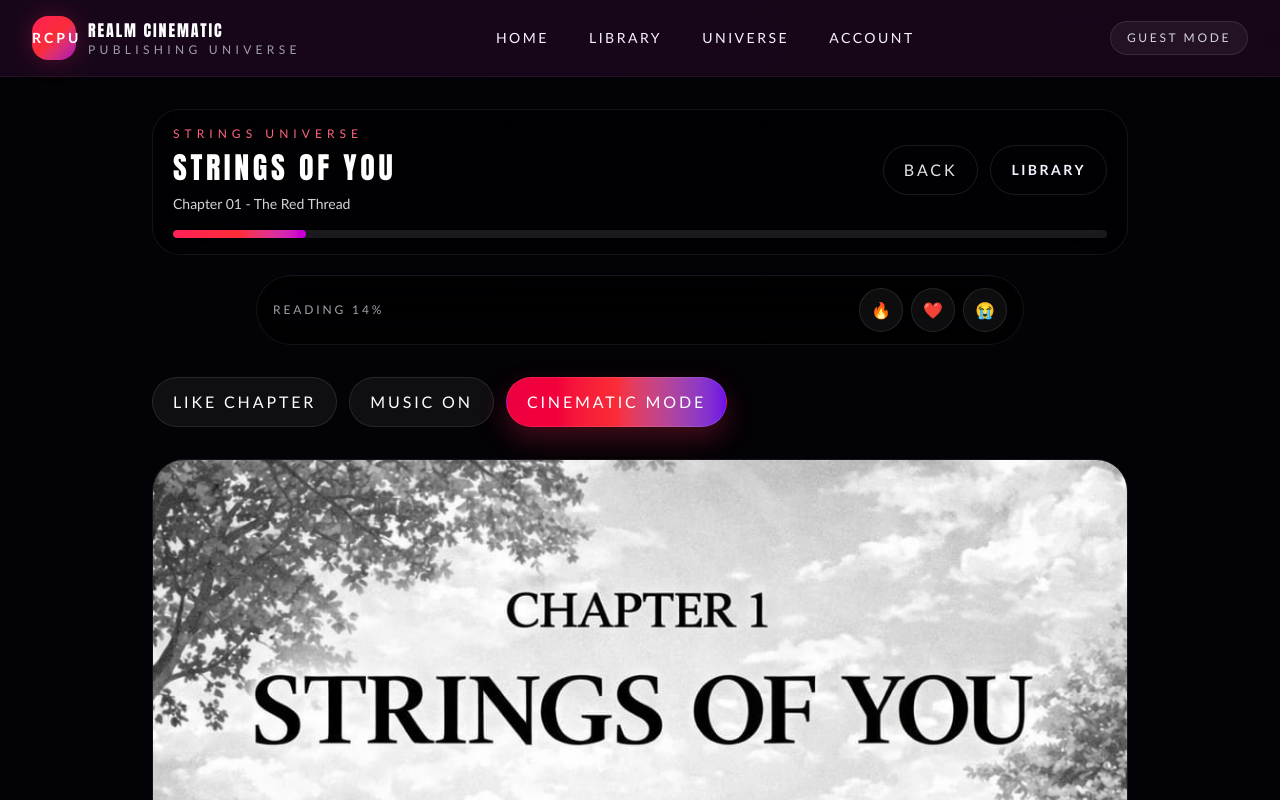
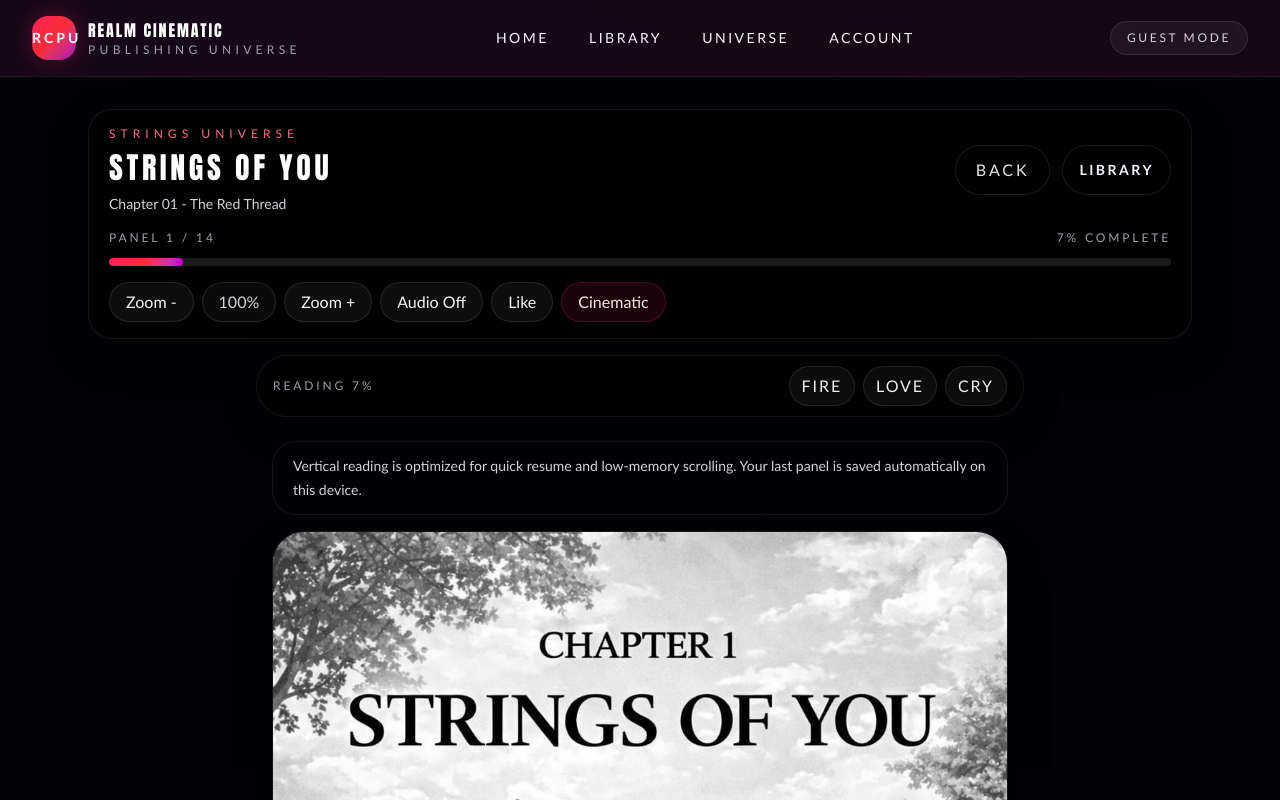
Before and after one commit to ACM-Network/RCU-MANGA, a Next.js app: page /manga/strings-of-you/chapter/soy-001 in a window 1280 px wide. Shown: the top 800 px of the page. Built offline with nearby package versions, Linux system fonts and the light colour scheme; no server answers; the database is empty.

Commit message:
Phase 2 upgrade: reader, UI, recommendations

```diff
--- a/app/globals.css
+++ b/app/globals.css
@@ -21,6 +21,7 @@
 
 html {
   scroll-behavior: smooth;
+  -webkit-text-size-adjust: 100%;
 }
 
 body {
@@ -33,11 +34,16 @@ body {
     linear-gradient(180deg, #030206 0%, #09040f 48%, #030206 100%);
   color: var(--foreground);
   font-family: var(--font-body, "Trebuchet MS", "Segoe UI", sans-serif);
+  text-rendering: optimizeLegibility;
 }
 
 a {
   color: inherit;
   text-decoration: none;
+}
+
+img {
+  display: block;
 }
 
 button,
@@ -127,6 +133,21 @@ select {
     linear-gradient(180deg, #030206 0%, #0a0613 100%);
 }
 
+.section-shell {
+  position: relative;
+  padding-top: 0.25rem;
+}
+
+.section-shell::before {
+  content: "";
+  position: absolute;
+  left: 0;
+  right: 0;
+  top: -0.5rem;
+  height: 1px;
+  background: linear-gradient(90deg, transparent, rgba(255, 255, 255, 0.12), transparent);
+}
+
 .poster-shadow {
   box-shadow:
     0 14px 34px rgba(0, 0, 0, 0.45),
@@ -173,3 +194,24 @@ select {
 .animate-pulse-glow {
   animation: pulseGlow 3.2s ease-in-out infinite;
 }
+
+@media (max-width: 640px) {
+  html {
+    scroll-padding-top: 88px;
+  }
+
+  .section-title {
+    letter-spacing: 0.08em;
+  }
+}
+
+@media (prefers-reduced-motion: reduce) {
+  html {
+    scroll-behavior: auto;
+  }
+
+  .animate-drift,
+  .animate-pulse-glow {
+    animation: none;
+  }
+}
--- a/app/manga/[slug]/chapter/[chapterId]/page.tsx
+++ b/app/manga/[slug]/chapter/[chapterId]/page.tsx
@@ -47,6 +47,7 @@ export default async function ChapterPage({ params }: ChapterPageProps) {
 
   return (
     <ChapterReaderClient
+      key={result.chapter.id}
       manga={result.manga}
       chapter={result.chapter}
       previous={result.previous}
--- a/app/template.tsx
+++ /dev/null
@@ -1,23 +0,0 @@
-"use client";
-
-import { AnimatePresence, motion } from "framer-motion";
-import { usePathname } from "next/navigation";
-import type { ReactNode } from "react";
-
-export default function Template({ children }: { children: ReactNode }) {
-  const pathname = usePathname();
-
-  return (
-    <AnimatePresence mode="wait" initial={false}>
-      <motion.div
-        key={pathname}
-        initial={{ opacity: 0, y: 10 }}
-        animate={{ opacity: 1, y: 0 }}
-        exit={{ opacity: 0, y: -6 }}
-        transition={{ duration: 0.28, ease: [0.22, 1, 0.36, 1] }}
-      >
-        {children}
-      </motion.div>
-    </AnimatePresence>
-  );
-}
--- a/components/manga/poster-card.tsx
+++ b/components/manga/poster-card.tsx
@@ -20,10 +20,12 @@ export function PosterCard({ manga }: PosterCardProps) {
           src={manga.coverImage}
           alt={manga.title}
           fill
+          loading="lazy"
           sizes="(max-width: 640px) 46vw, (max-width: 1024px) 28vw, 18vw"
           className="object-cover transition duration-500 group-hover:scale-[1.06]"
         />
         <div className="absolute inset-0 bg-gradient-to-t from-black/70 via-transparent to-transparent opacity-75 transition group-hover:opacity-90" />
+        <div className="absolute inset-x-0 bottom-0 h-24 bg-gradient-to-t from-black/80 to-transparent" />
         <div className="absolute inset-x-4 bottom-4 flex items-center justify-between rounded-full border border-white/10 bg-black/45 px-3 py-2 text-[11px] uppercase tracking-[0.24em] text-zinc-200 backdrop-blur-md">
           <span>{manga.universe}</span>
           <span>{manga.status}</span>
--- a/components/reader/chapter-reader-client.tsx
+++ b/components/reader/chapter-reader-client.tsx
@@ -2,11 +2,10 @@
 
 import dynamic from "next/dynamic";
 import Link from "next/link";
-import { useEffect, useRef, useState } from "react";
+import { useCallback, useEffect, useMemo, useRef, useState } from "react";
 
 import { ReaderChrome } from "@/components/reader/reader-chrome";
 import { ReaderPanel } from "@/components/reader/reader-panel";
-import { Button } from "@/components/ui/button";
 import { useUserLibrary } from "@/hooks/use-user-library";
 import type { Chapter, Manga } from "@/lib/types";
 
@@ -38,6 +37,8 @@ export function ChapterReaderClient({
   const [cinematic, setCinematic] = useState(false);
   const [musicOn, setMusicOn] = useState(false);
   const [progress, setProgress] = useState(0);
+  const [currentPanel, setCurrentPanel] = useState(1);
+  const [zoomLevel, setZoomLevel] = useState(1);
   const audioRef = useRef<AudioContext | null>(null);
   const gainRef = useRef<GainNode | null>(null);
   const lastSavedIndexRef = useRef(-1);
@@ -58,13 +59,18 @@ export function ChapterReaderClient({
         const visible = entries
           .filter((entry) => entry.isIntersecting)
           .sort((a, b) => b.intersectionRatio - a.intersectionRatio)[0];
+
         if (!visible) return;
 
         const index = Number((visible.target as HTMLElement).dataset.panelIndex ?? 0);
         if (lastSavedIndexRef.current === index) return;
+
         lastSavedIndexRef.current = index;
         const nextProgress = (index + 1) / chapter.images.length;
+
+        setCurrentPanel(index + 1);
         setProgress(nextProgress);
+
         void saveProgress(
           manga.slug,
           chapter.id,
@@ -85,7 +91,10 @@ export function ChapterReaderClient({
 
   useEffect(() => {
     if (!musicOn) {
-      gainRef.current?.gain.linearRampToValueAtTime(0.0001, (audioRef.current?.currentTime ?? 0) + 0.2);
+      gainRef.current?.gain.linearRampToValueAtTime(
+        0.0001,
+        (audioRef.current?.currentTime ?? 0) + 0.2,
+      );
       return;
     }
 
@@ -93,16 +102,19 @@ export function ChapterReaderClient({
       window.AudioContext ||
       (window as Window & typeof globalThis & { webkitAudioContext?: typeof AudioContext })
         .webkitAudioContext;
+
     if (!audioRef.current) {
       const context = new AudioContextClass();
       const oscillator = context.createOscillator();
       const gain = context.createGain();
+
       oscillator.type = "sawtooth";
       oscillator.frequency.value = 55;
       gain.gain.value = 0.0001;
       oscillator.connect(gain);
       gain.connect(context.destination);
       oscillator.start();
+
       audioRef.current = context;
       gainRef.current = gain;
     }
@@ -129,15 +141,9 @@ export function ChapterReaderClient({
     profile.readingHistory[manga.slug]?.chapterId === chapter.id
       ? profile.readingHistory[manga.slug]?.scrollOffset ?? 0
       : 0;
-  const displayedProgress = Math.max(progress, savedProgress);
-
-  useEffect(() => {
-    lastSavedIndexRef.current = Math.max(-1, Math.floor(savedProgress * chapter.images.length) - 1);
-  }, [chapter.id, chapter.images.length, savedProgress]);
-
-  useEffect(() => {
-    hasRestoredPositionRef.current = false;
-  }, [chapter.id]);
+  const displayedProgress = progress > 0 ? Math.max(progress, savedProgress) : savedProgress;
+  const displayedPanel =
+    progress > 0 ? currentPanel : Math.min(chapter.images.length, Math.max(1, savedPanelIndex + 1));
 
   useEffect(() => {
     if (hasRestoredPositionRef.current) return;
@@ -158,7 +164,7 @@ export function ChapterReaderClient({
     return () => window.cancelAnimationFrame(restore);
   }, [savedPanelIndex, savedScrollOffset]);
 
-  async function toggleFullscreen() {
+  const toggleFullscreen = useCallback(async () => {
     if (!containerRef.current) return;
 
     if (document.fullscreenElement) {
@@ -169,32 +175,55 @@ export function ChapterReaderClient({
 
     await containerRef.current.requestFullscreen();
     setCinematic(true);
-  }
+  }, []);
+
+  const handleZoomIn = useCallback(() => {
+    setZoomLevel((current) => Math.min(1.2, Number((current + 0.1).toFixed(2))));
+  }, []);
+
+  const handleZoomOut = useCallback(() => {
+    setZoomLevel((current) => Math.max(0.9, Number((current - 0.1).toFixed(2))));
+  }, []);
+
+  const handleZoomReset = useCallback(() => {
+    setZoomLevel(1);
+  }, []);
+
+  const readerWidth = useMemo(
+    () => `${Math.round(42 + (zoomLevel - 0.9) * 42)}rem`,
+    [zoomLevel],
+  );
 
   return (
-    <div ref={containerRef} className="reader-mode min-h-screen">
-      <div className="mx-auto flex max-w-5xl flex-col gap-8 px-4 py-6 sm:px-6 lg:py-8">
+    <div ref={containerRef} className="reader-mode min-h-screen overscroll-y-contain">
+      <div className="mx-auto flex max-w-6xl flex-col gap-6 px-3 py-4 sm:px-5 sm:py-6 lg:px-6 lg:py-8">
         <ReaderChrome
           manga={manga}
           chapter={chapter}
           progress={displayedProgress}
+          currentPanel={displayedPanel}
+          totalPanels={chapter.images.length}
+          zoomLevel={zoomLevel}
+          cinematic={cinematic}
+          musicOn={musicOn}
+          isLiked={isLiked}
           next={next}
           onBack={() => window.history.back()}
+          onToggleFullscreen={() => void toggleFullscreen()}
+          onToggleMusic={() => setMusicOn((current) => !current)}
+          onToggleLike={() => void toggleLikedChapter(chapter.id)}
+          onZoomOut={handleZoomOut}
+          onZoomIn={handleZoomIn}
+          onZoomReset={handleZoomReset}
         />
 
-        <div className="flex flex-wrap gap-3">
-          <Button variant="secondary" onClick={() => void toggleLikedChapter(chapter.id)}>
-            {isLiked ? "Unlike Chapter" : "Like Chapter"}
-          </Button>
-          <Button variant="secondary" onClick={() => setMusicOn((current) => !current)}>
-            {musicOn ? "Music Off" : "Music On"}
-          </Button>
-          <Button onClick={() => void toggleFullscreen()}>
-            {cinematic ? "Exit Cinematic" : "Cinematic Mode"}
-          </Button>
+        <div className="mx-auto w-full" style={{ maxWidth: readerWidth }}>
+          <div className="mb-4 rounded-[24px] border border-white/7 bg-black/32 px-4 py-3 text-sm leading-6 text-zinc-300 sm:px-5">
+            Vertical reading is optimized for quick resume and low-memory scrolling. Your last
+            panel is saved automatically on this device.
           </div>
 
-        <div className="space-y-5">
+          <div className="space-y-4 sm:space-y-5">
             {chapter.images.map((image, index) => (
               <ReaderPanel
                 key={`${chapter.id}-${image}-${index}`}
@@ -205,11 +234,12 @@ export function ChapterReaderClient({
               />
             ))}
           </div>
+        </div>
 
-        <div className="grid gap-4 rounded-[30px] border border-white/8 bg-white/[0.03] p-5 sm:grid-cols-3 sm:p-6">
+        <div className="grid gap-3 rounded-[26px] border border-white/8 bg-white/[0.03] p-4 sm:grid-cols-3 sm:gap-4 sm:p-5">
           <Link
             href={`/manga/${manga.slug}`}
-            className="rounded-[24px] border border-white/8 bg-black/30 p-5 transition hover:bg-white/5"
+            className="rounded-[22px] border border-white/8 bg-black/30 p-4 transition hover:bg-white/5 sm:p-5"
           >
             <p className="text-xs uppercase tracking-[0.24em] text-zinc-500">Browse</p>
             <p className="mt-2 section-title text-2xl text-white">Back to Library</p>
@@ -218,13 +248,13 @@ export function ChapterReaderClient({
           {previous ? (
             <Link
               href={`/manga/${manga.slug}/chapter/${previous.id}`}
-              className="rounded-[24px] border border-white/8 bg-black/30 p-5 transition hover:bg-white/5"
+              className="rounded-[22px] border border-white/8 bg-black/30 p-4 transition hover:bg-white/5 sm:p-5"
             >
               <p className="text-xs uppercase tracking-[0.24em] text-zinc-500">Previous</p>
               <p className="mt-2 section-title text-2xl text-white">{previous.title}</p>
             </Link>
           ) : (
-            <div className="rounded-[24px] border border-dashed border-white/8 p-5 text-zinc-400">
+            <div className="rounded-[22px] border border-dashed border-white/8 p-4 text-zinc-400 sm:p-5">
               Beginning of this manga run.
             </div>
           )}
@@ -232,13 +262,13 @@ export function ChapterReaderClient({
           {next ? (
             <Link
               href={`/manga/${manga.slug}/chapter/${next.id}`}
-              className="rounded-[24px] border border-rose-500/20 bg-rose-500/8 p-5 transition hover:bg-rose-500/12"
+              className="rounded-[22px] border border-rose-500/20 bg-rose-500/8 p-4 transition hover:bg-rose-500/12 sm:p-5"
             >
               <p className="text-xs uppercase tracking-[0.24em] text-rose-300">Next Chapter</p>
               <p className="mt-2 section-title text-2xl text-white">{next.title}</p>
             </Link>
           ) : (
-            <div className="rounded-[24px] border border-dashed border-white/8 p-5 text-zinc-400">
+            <div className="rounded-[22px] border border-dashed border-white/8 p-4 text-zinc-400 sm:p-5">
               Latest available chapter. Check the library for fresh drops.
             </div>
           )}
--- a/components/reader/reader-chrome.tsx
+++ b/components/reader/reader-chrome.tsx
@@ -10,20 +10,52 @@ interface ReaderChromeProps {
   manga: Manga;
   chapter: Chapter;
   progress: number;
+  currentPanel: number;
+  totalPanels: number;
+  zoomLevel: number;
+  cinematic: boolean;
+  musicOn: boolean;
+  isLiked: boolean;
   next: Chapter | null;
   onBack: () => void;
+  onToggleFullscreen: () => void;
+  onToggleMusic: () => void;
+  onToggleLike: () => void;
+  onZoomOut: () => void;
+  onZoomIn: () => void;
+  onZoomReset: () => void;
 }
 
 const reactions = [
-  { label: "Fire", value: "🔥" },
-  { label: "Heart", value: "❤️" },
-  { label: "Cry", value: "😭" },
+  { label: "Fire", value: "Fire" },
+  { label: "Love", value: "Love" },
+  { label: "Cry", value: "Cry" },
 ];
 
-export function ReaderChrome({ manga, chapter, progress, next, onBack }: ReaderChromeProps) {
+export function ReaderChrome({
+  manga,
+  chapter,
+  progress,
+  currentPanel,
+  totalPanels,
+  zoomLevel,
+  cinematic,
+  musicOn,
+  isLiked,
+  next,
+  onBack,
+  onToggleFullscreen,
+  onToggleMusic,
+  onToggleLike,
+  onZoomOut,
+  onZoomIn,
+  onZoomReset,
+}: ReaderChromeProps) {
+  const progressPercent = Math.max(0, Math.min(100, Math.round(progress * 100)));
+
   return (
     <>
-      <div className="sticky top-20 z-30 rounded-[28px] border border-white/8 bg-black/60 px-4 py-4 backdrop-blur-xl sm:px-5">
+      <div className="sticky top-[72px] z-30 rounded-[24px] border border-white/8 bg-black/72 px-4 py-4 shadow-[0_16px_40px_rgba(0,0,0,0.34)] backdrop-blur-xl sm:px-5">
         <div className="flex flex-col gap-4 lg:flex-row lg:items-center lg:justify-between">
           <div className="space-y-2">
             <p className="text-xs uppercase tracking-[0.42em] text-rose-400">{manga.universe}</p>
@@ -35,20 +67,20 @@ export function ReaderChrome({ manga, chapter, progress, next, onBack }: ReaderC
             </div>
           </div>
 
-          <div className="flex flex-wrap gap-3">
-            <Button variant="ghost" onClick={onBack}>
+          <div className="flex flex-wrap gap-2 sm:gap-3">
+            <Button variant="ghost" className="min-h-11 px-4 py-2.5" onClick={onBack}>
               Back
             </Button>
             <Link
               href={`/manga/${manga.slug}`}
-              className="inline-flex items-center justify-center rounded-full border border-white/10 px-5 py-3 text-sm font-semibold uppercase tracking-[0.18em] text-zinc-200 transition hover:bg-white/5"
+              className="inline-flex min-h-11 items-center justify-center rounded-full border border-white/10 px-4 py-2.5 text-sm font-semibold uppercase tracking-[0.18em] text-zinc-200 transition hover:bg-white/5"
             >
               Library
             </Link>
             {next ? (
               <Link
                 href={`/manga/${manga.slug}/chapter/${next.id}`}
-                className="inline-flex items-center justify-center rounded-full border border-rose-500/30 bg-rose-500/10 px-5 py-3 text-sm font-semibold uppercase tracking-[0.18em] text-rose-100 transition hover:bg-rose-500/15"
+                className="inline-flex min-h-11 items-center justify-center rounded-full border border-rose-500/30 bg-rose-500/10 px-4 py-2.5 text-sm font-semibold uppercase tracking-[0.18em] text-rose-100 transition hover:bg-rose-500/15"
               >
                 Next Chapter
               </Link>
@@ -56,26 +88,78 @@ export function ReaderChrome({ manga, chapter, progress, next, onBack }: ReaderC
           </div>
         </div>
 
-        <div className="mt-4 h-2 overflow-hidden rounded-full bg-white/10">
+        <div className="mt-4 flex flex-wrap items-center justify-between gap-3 text-xs uppercase tracking-[0.24em] text-zinc-400">
+          <span>
+            Panel {Math.min(totalPanels, currentPanel)} / {totalPanels}
+          </span>
+          <span>{progressPercent}% complete</span>
+        </div>
+
+        <div className="mt-3 h-2 overflow-hidden rounded-full bg-white/10">
           <div
             className="h-full rounded-full bg-gradient-to-r from-rose-500 via-red-500 to-fuchsia-600 transition-all duration-300"
-            style={{ width: `${Math.max(6, progress * 100)}%` }}
+            style={{ width: `${Math.max(6, progressPercent)}%` }}
           />
+        </div>
+
+        <div className="mt-4 flex flex-wrap items-center gap-2">
+          <button
+            type="button"
+            onClick={onZoomOut}
+            className="inline-flex min-h-10 items-center justify-center rounded-full border border-white/10 bg-white/5 px-4 text-sm font-semibold text-zinc-100 transition hover:bg-white/10"
+          >
+            Zoom -
+          </button>
+          <button
+            type="button"
+            onClick={onZoomReset}
+            className="inline-flex min-h-10 items-center justify-center rounded-full border border-white/10 bg-white/[0.04] px-4 text-sm font-semibold text-zinc-300 transition hover:bg-white/10"
+          >
+            {Math.round(zoomLevel * 100)}%
+          </button>
+          <button
+            type="button"
+            onClick={onZoomIn}
+            className="inline-flex min-h-10 items-center justify-center rounded-full border border-white/10 bg-white/5 px-4 text-sm font-semibold text-zinc-100 transition hover:bg-white/10"
+          >
+            Zoom +
+          </button>
+          <button
+            type="button"
+            onClick={onToggleMusic}
+            className="inline-flex min-h-10 items-center justify-center rounded-full border border-white/10 bg-white/5 px-4 text-sm font-semibold text-zinc-100 transition hover:bg-white/10"
+          >
+            {musicOn ? "Audio On" : "Audio Off"}
+          </button>
+          <button
+            type="button"
+            onClick={onToggleLike}
+            className="inline-flex min-h-10 items-center justify-center rounded-full border border-white/10 bg-white/5 px-4 text-sm font-semibold text-zinc-100 transition hover:bg-white/10"
+          >
+            {isLiked ? "Liked" : "Like"}
+          </button>
+          <button
+            type="button"
+            onClick={onToggleFullscreen}
+            className="inline-flex min-h-10 items-center justify-center rounded-full border border-rose-500/20 bg-rose-500/10 px-4 text-sm font-semibold text-rose-100 transition hover:bg-rose-500/15"
+          >
+            {cinematic ? "Exit Focus" : "Cinematic"}
+          </button>
         </div>
       </div>
 
-      <div className="sticky bottom-4 z-20 mt-[-12px]">
-        <div className="mx-auto flex w-full max-w-3xl items-center justify-between gap-3 rounded-full border border-white/8 bg-black/65 px-4 py-3 backdrop-blur-xl">
-          <div className="text-xs uppercase tracking-[0.24em] text-zinc-400">
-            Reading {Math.round(progress * 100)}%
+      <div className="sticky bottom-3 z-20 mt-[-8px] sm:bottom-4">
+        <div className="mx-auto flex w-full max-w-3xl items-center justify-between gap-3 rounded-full border border-white/8 bg-black/68 px-3 py-2.5 shadow-[0_14px_34px_rgba(0,0,0,0.34)] backdrop-blur-xl sm:px-4">
+          <div className="text-[11px] uppercase tracking-[0.24em] text-zinc-400 sm:text-xs">
+            Reading {progressPercent}%
           </div>
-          <div className="flex items-center gap-2">
+          <div className="flex items-center gap-1.5 sm:gap-2">
             {reactions.map((reaction) => (
               <button
                 key={reaction.label}
                 type="button"
                 aria-label={reaction.label}
-                className="inline-flex h-11 w-11 items-center justify-center rounded-full border border-white/10 bg-white/5 text-lg transition hover:-translate-y-0.5 hover:bg-white/10"
+                className="inline-flex min-h-10 min-w-10 items-center justify-center rounded-full border border-white/10 bg-white/5 px-3 text-[11px] font-semibold uppercase tracking-[0.12em] text-zinc-100 transition hover:bg-white/10 sm:text-xs"
               >
                 {reaction.value}
               </button>
--- a/hooks/use-user-library.ts
+++ b/hooks/use-user-library.ts
@@ -1,6 +1,6 @@
 "use client";
 
-import { useCallback, useEffect, useState } from "react";
+import { useCallback, useEffect, useRef, useState } from "react";
 
 import { useAuth } from "@/hooks/use-auth";
 import {
@@ -14,15 +14,18 @@ export function useUserLibrary() {
   const { user } = useAuth();
   const [profile, setProfile] = useState<UserLibraryProfile>(emptyLibraryProfile);
   const [loading, setLoading] = useState(true);
+  const profileRef = useRef<UserLibraryProfile>(emptyLibraryProfile);
 
   useEffect(() => {
     const unsubscribe = subscribeToUserLibrary(user?.uid ?? null, (nextProfile) => {
-      setProfile({
+      const mergedProfile = {
         ...nextProfile,
         id: user?.uid ?? nextProfile.id,
         name: user?.displayName ?? nextProfile.name,
         email: user?.email ?? nextProfile.email,
-      });
+      };
+      profileRef.current = mergedProfile;
+      setProfile(mergedProfile);
       setLoading(false);
     });
 
@@ -30,20 +33,22 @@ export function useUserLibrary() {
   }, [user?.displayName, user?.email, user?.uid]);
 
   const updateProfile = useCallback(async (nextProfile: UserLibraryProfile) => {
+    profileRef.current = nextProfile;
     setProfile(nextProfile);
     await persistUserLibrary(nextProfile);
   }, []);
 
   const toggleBookmark = useCallback(async (mangaSlug: string) => {
-    const isBookmarked = profile.bookmarks.includes(mangaSlug);
+    const currentProfile = profileRef.current;
+    const isBookmarked = currentProfile.bookmarks.includes(mangaSlug);
     const nextProfile = {
-      ...profile,
+      ...currentProfile,
       bookmarks: isBookmarked
-        ? profile.bookmarks.filter((entry) => entry !== mangaSlug)
-        : [...profile.bookmarks, mangaSlug],
+        ? currentProfile.bookmarks.filter((entry) => entry !== mangaSlug)
+        : [...currentProfile.bookmarks, mangaSlug],
     };
     await updateProfile(nextProfile);
-  }, [profile, updateProfile]);
+  }, [updateProfile]);
 
   const saveProgress = useCallback(
     async (
@@ -53,7 +58,9 @@ export function useUserLibrary() {
       scrollOffset: number,
       progress: number,
     ) => {
-    const currentEntry = profile.readingHistory[mangaSlug];
+      const currentProfile = profileRef.current;
+      const currentEntry = currentProfile.readingHistory[mangaSlug];
+
       if (
         currentEntry?.chapterId === chapterId &&
         currentEntry.panelIndex === panelIndex &&
@@ -64,9 +71,9 @@ export function useUserLibrary() {
       }
 
       const nextProfile = {
-      ...profile,
+        ...currentProfile,
         readingHistory: {
-        ...profile.readingHistory,
+          ...currentProfile.readingHistory,
           [mangaSlug]: {
             mangaSlug,
             chapterId,
@@ -79,19 +86,20 @@ export function useUserLibrary() {
       };
       await updateProfile(nextProfile);
     },
-    [profile, updateProfile],
+    [updateProfile],
   );
 
   const toggleLikedChapter = useCallback(async (chapterId: string) => {
-    const hasLiked = profile.likedChapters.includes(chapterId);
+    const currentProfile = profileRef.current;
+    const hasLiked = currentProfile.likedChapters.includes(chapterId);
     const nextProfile = {
-      ...profile,
+      ...currentProfile,
       likedChapters: hasLiked
-        ? profile.likedChapters.filter((entry) => entry !== chapterId)
-        : [...profile.likedChapters, chapterId],
+        ? currentProfile.likedChapters.filter((entry) => entry !== chapterId)
+        : [...currentProfile.likedChapters, chapterId],
     };
     await updateProfile(nextProfile);
-  }, [profile, updateProfile]);
+  }, [updateProfile]);
 
   return {
     profile,
--- a/package.json
+++ b/package.json
@@ -11,7 +11,6 @@
   "dependencies": {
     "clsx": "^2.1.1",
     "firebase": "^12.2.1",
-    "framer-motion": "^12.38.0",
     "next": "^14.2.35",
     "react": "^18.3.1",
     "react-dom": "^18.3.1"
```
Also changed, not shown: app/page.tsx (+4 -4 lines), components/home/continue-reading.tsx (+4 -3 lines), components/reader/reader-panel.tsx (+10 -5 lines), styles/effects.css (+22 -9 lines). Lines whose indentation alone changed are shown as unchanged.
